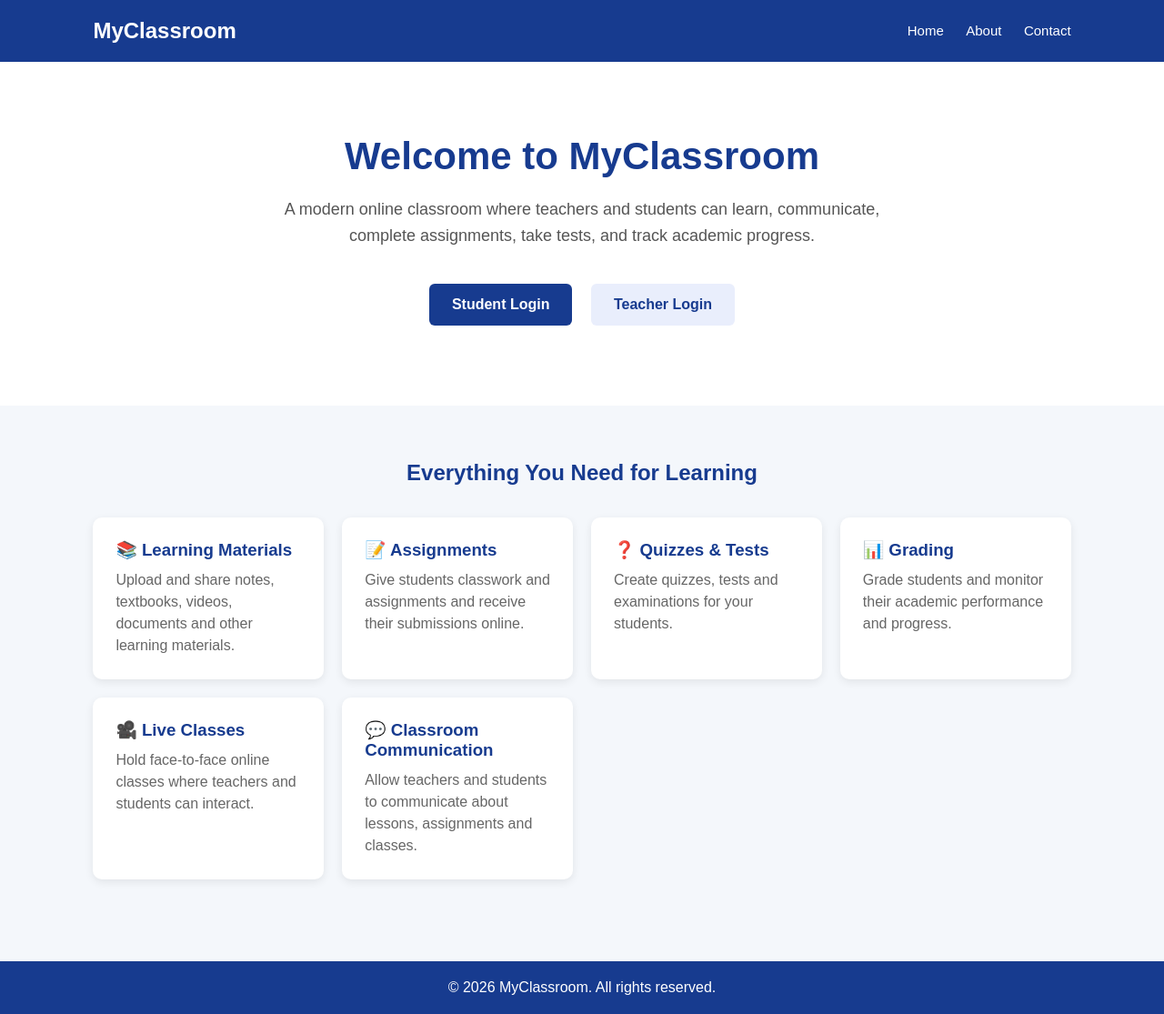
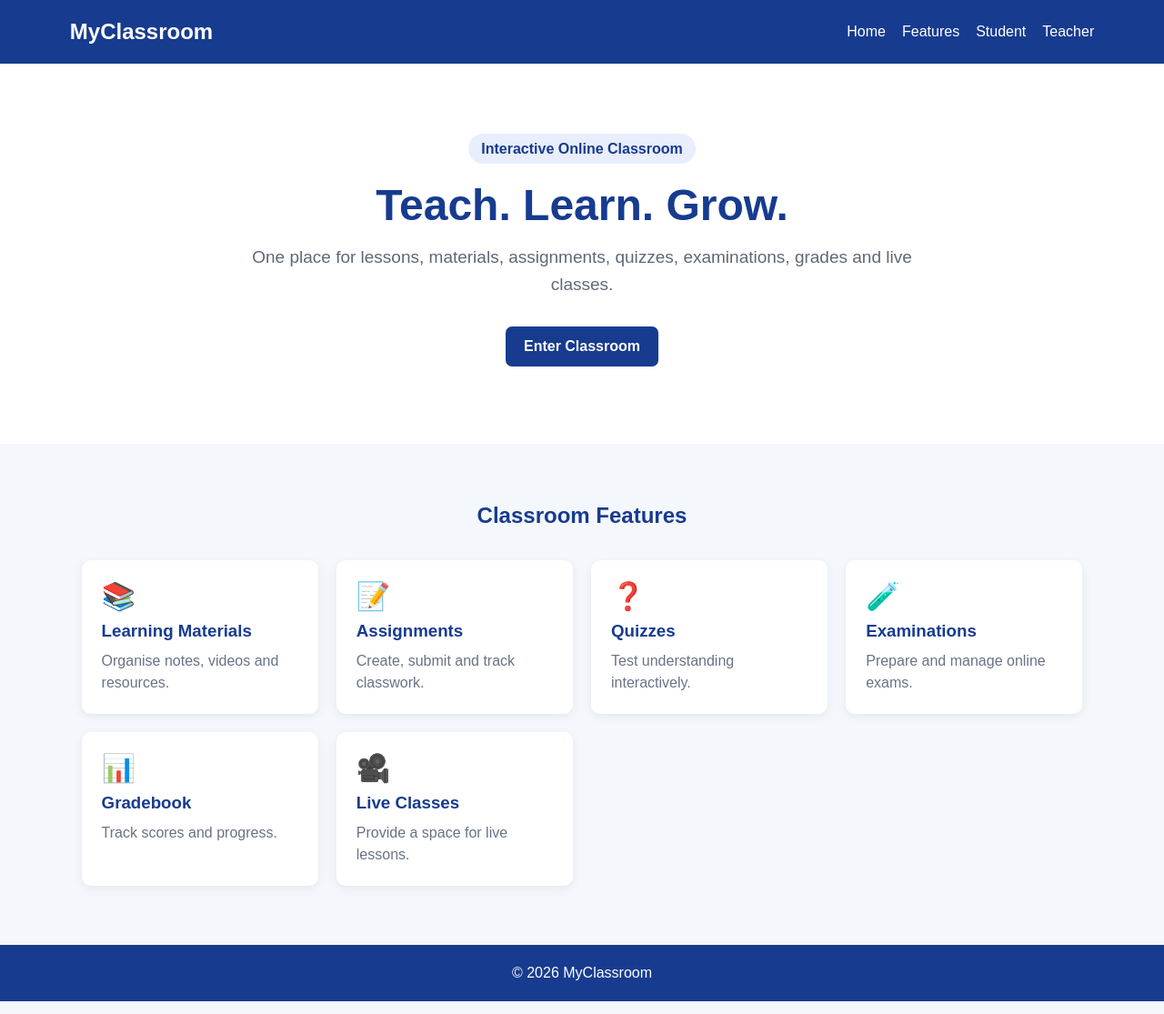
Before and after one commit to aphotechksolar/Myclassroom-, a plain HTML site: page index.html in a window 1280 px wide. Shown: the whole page at 91% size. Drawn offline with Linux system fonts and the light colour scheme.

Commit message:
Add files via upload

```diff
--- a/index.html
+++ b/index.html
@@ -1,254 +1,5 @@
-<!DOCTYPE html>
-<html lang="en">
-<head>
-    <meta charset="UTF-8">
-    <meta name="viewport" content="width=device-width, initial-scale=1.0">
-
-    <title>MyClassroom - Online Learning</title>
-
-    <style>
-        * {
-            margin: 0;
-            padding: 0;
-            box-sizing: border-box;
-        }
-
-        body {
-            font-family: Arial, sans-serif;
-            background: #f4f7fb;
-            color: #222;
-        }
-
-        header {
-            background: #173b8f;
-            color: white;
-            padding: 20px 8%;
-            display: flex;
-            justify-content: space-between;
-            align-items: center;
-        }
-
-        .logo {
-            font-size: 24px;
-            font-weight: bold;
-        }
-
-        nav a {
-            color: white;
-            text-decoration: none;
-            margin-left: 20px;
-            font-size: 15px;
-        }
-
-        nav a:hover {
-            text-decoration: underline;
-        }
-
-        .hero {
-            padding: 80px 8%;
-            background: white;
-            text-align: center;
-        }
-
-        .hero h1 {
-            font-size: 42px;
-            color: #173b8f;
-            margin-bottom: 20px;
-        }
-
-        .hero p {
-            font-size: 18px;
-            max-width: 700px;
-            margin: auto;
-            line-height: 1.6;
-            color: #555;
-        }
-
-        .buttons {
-            margin-top: 30px;
-        }
-
-        .btn {
-            display: inline-block;
-            padding: 14px 25px;
-            margin: 8px;
-            border-radius: 6px;
-            text-decoration: none;
-            font-weight: bold;
-        }
-
-        .student-btn {
-            background: #173b8f;
-            color: white;
-        }
-
-        .teacher-btn {
-            background: #e9eefc;
-            color: #173b8f;
-        }
-
-        .features {
-            padding: 60px 8%;
-        }
-
-        .features h2 {
-            text-align: center;
-            color: #173b8f;
-            margin-bottom: 35px;
-        }
-
-        .feature-container {
-            display: grid;
-            grid-template-columns: repeat(auto-fit, minmax(220px, 1fr));
-            gap: 20px;
-        }
-
-        .feature {
-            background: white;
-            padding: 25px;
-            border-radius: 10px;
-            box-shadow: 0 3px 10px rgba(0,0,0,0.08);
-        }
-
-        .feature h3 {
-            color: #173b8f;
-            margin-bottom: 10px;
-        }
-
-        .feature p {
-            color: #666;
-            line-height: 1.5;
-        }
-
-        footer {
-            background: #173b8f;
-            color: white;
-            text-align: center;
-            padding: 20px;
-            margin-top: 30px;
-        }
-
-        @media (max-width: 600px) {
-            header {
-                flex-direction: column;
-                gap: 15px;
-            }
-
-            nav a {
-                margin: 0 6px;
-            }
-
-            .hero h1 {
-                font-size: 32px;
-            }
-        }
-    </style>
-</head>
-
-<body>
-
-    <!-- Header -->
-    <header>
-        <div class="logo">MyClassroom</div>
-
-        <nav>
-            <a href="#">Home</a>
-            <a href="#">About</a>
-            <a href="#">Contact</a>
-        </nav>
-    </header>
-
-
-    <!-- Hero Section -->
-    <section class="hero">
-
-        <h1>Welcome to MyClassroom</h1>
-
-        <p>
-            A modern online classroom where teachers and students
-            can learn, communicate, complete assignments, take tests,
-            and track academic progress.
-        </p>
-
-        <div class="buttons">
-            <a href="#" class="btn student-btn">
-                Student Login
-            </a>
-
-            <a href="#" class="btn teacher-btn">
-                Teacher Login
-            </a>
-        </div>
-
-    </section>
-
-
-    <!-- Features -->
-    <section class="features">
-
-        <h2>Everything You Need for Learning</h2>
-
-        <div class="feature-container">
-
-            <div class="feature">
-                <h3>📚 Learning Materials</h3>
-                <p>
-                    Upload and share notes, textbooks, videos,
-                    documents and other learning materials.
-                </p>
-            </div>
-
-            <div class="feature">
-                <h3>📝 Assignments</h3>
-                <p>
-                    Give students classwork and assignments
-                    and receive their submissions online.
-                </p>
-            </div>
-
-            <div class="feature">
-                <h3>❓ Quizzes & Tests</h3>
-                <p>
-                    Create quizzes, tests and examinations
-                    for your students.
-                </p>
-            </div>
-
-            <div class="feature">
-                <h3>📊 Grading</h3>
-                <p>
-                    Grade students and monitor their academic
-                    performance and progress.
-                </p>
-            </div>
-
-            <div class="feature">
-                <h3>🎥 Live Classes</h3>
-                <p>
-                    Hold face-to-face online classes where
-                    teachers and students can interact.
-                </p>
-            </div>
-
-            <div class="feature">
-                <h3>💬 Classroom Communication</h3>
-                <p>
-                    Allow teachers and students to communicate
-                    about lessons, assignments and classes.
-                </p>
-            </div>
-
-        </div>
-
-    </section>
-
-
-    <!-- Footer -->
-    <footer>
-        <p>
-            © 2026 MyClassroom. All rights reserved.
-        </p>
-    </footer>
-
-</body>
-</html>
+<!doctype html><html lang="en"><head><meta charset="UTF-8"><meta name="viewport" content="width=device-width,initial-scale=1"><title>MyClassroom</title><link rel="stylesheet" href="style.css"></head><body>
+<header><div class="logo">MyClassroom</div><nav><a href="index.html">Home</a><a href="#features">Features</a><a href="student-login.html">Student</a><a href="teacher-login.html">Teacher</a></nav></header>
+<section class="hero"><span class="badge">Interactive Online Classroom</span><h1>Teach. Learn. Grow.</h1><p>One place for lessons, materials, assignments, quizzes, examinations, grades and live classes.</p><a class="btn primary" href="student-login.html">Enter Classroom</a></section>
+<section id="features" class="features"><h2>Classroom Features</h2><div class="cards">
+<div class="card"><b>📚</b><h3>Learning Materials</h3><p>Organise notes, videos and resources.</p></div><div class="card"><b>📝</b><h3>Assignments</h3><p>Create, submit and track classwork.</p></div><div class="card"><b>❓</b><h3>Quizzes</h3><p>Test understanding interactively.</p></div><div class="card"><b>🧪</b><h3>Examinations</h3><p>Prepare and manage online exams.</p></div><div class="card"><b>📊</b><h3>Gradebook</h3><p>Track scores and progress.</p></div><div class="card"><b>🎥</b><h3>Live Classes</h3><p>Provide a space for live lessons.</p></div></div></section><footer>© 2026 MyClassroom</footer></body></html>
```
Also changed, not shown: script.js (added, +12 -0 lines), student-dashboard.html (added, +10 -0 lines), student-login.html (added, +1 -0 lines), style.css (added, +1 -0 lines), teacher-dashboard.html (added, +12 -0 lines), teacher-login.html (added, +1 -0 lines).
